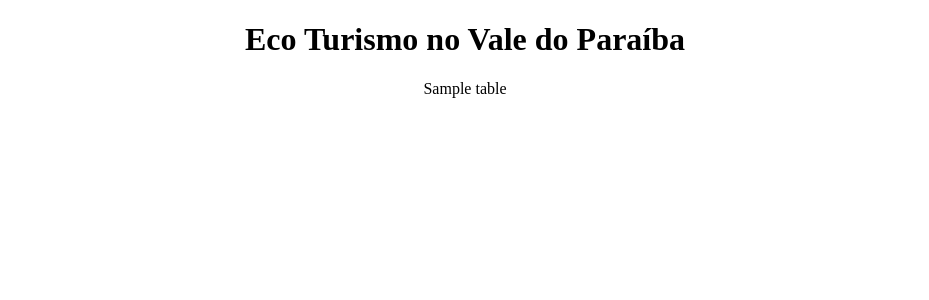
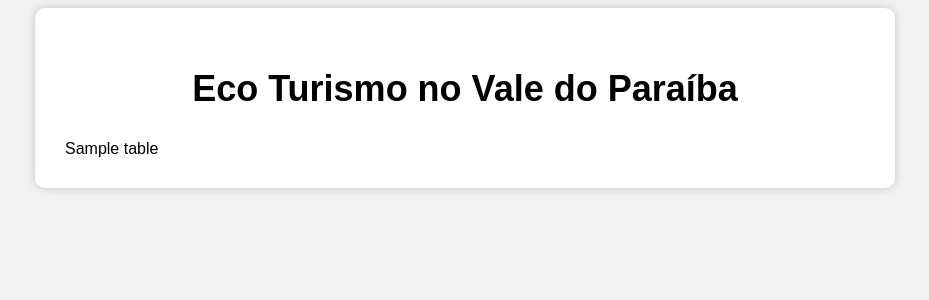
Before and after one commit to thiokue/aps_1, a Flask app: template templates/index.html in a window 1280 px wide. Shown: the top 300 px of the page, without its empty margins (175-1104 px from the left). Run offline with Flask 2, Linux system fonts and the light colour scheme; the template is opened without the code that fills it: most values are stand-ins (such as "Sample title", 1, 10 or a date in 2020).

Commit message:
Prettier css

```diff
--- a/static/css/styles.css
+++ b/static/css/styles.css
@@ -1,20 +1,38 @@
-body{
-    margin: auto;
-    display: flex;
-    align-items: center;
-    justify-content: center;
-}
-h1{
-    text-shadow: black;
+body {
+    background-color: #f2f2f2;
+    font-family: Arial, Helvetica, sans-serif;
+  }
+
+  h1 {
+    font-size: 36px;
     text-align: center;
-}
-table{
+    margin: 30px;
+  }
+
+  div {
+    background-color: white;
+    padding: 30px;
+    border-radius: 10px;
+    box-shadow: 0px 0px 10px rgba(0, 0, 0, 0.2);
+    max-width: 800px;
+    margin: 0 auto;
+  }
+
+  table {
+    border-collapse: collapse;
+    margin: 20px auto;
+  }
+
+  th, td {
+    padding: 10px;
     text-align: center;
-    margin: auto;
-}
-tr,td,th{
-    text-align: center;
-}
-div{
-    text-align: center;
-}
+  }
+
+  th {
+    background-color: #4CAF50;
+    color: white;
+  }
+
+  tr:nth-child(even) {
+    background-color: #f2f2f2;
+  }
```
